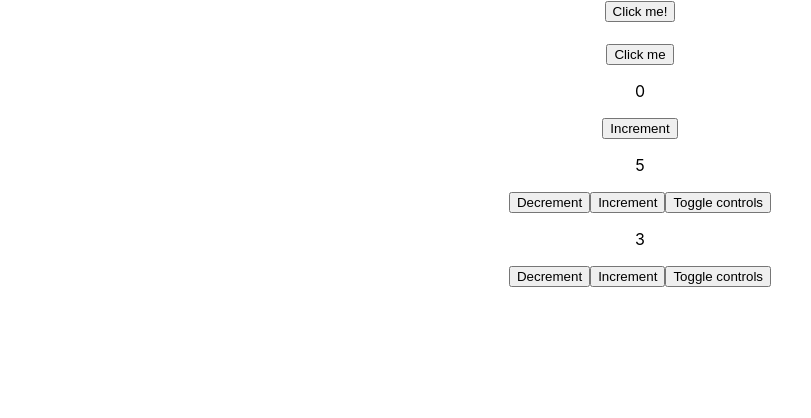
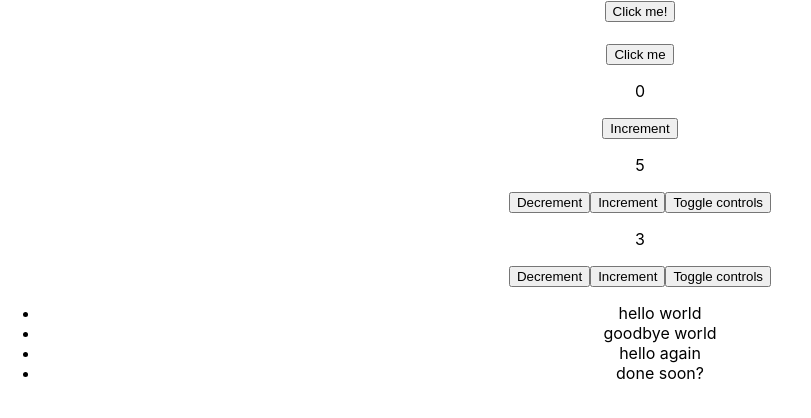
Before and after one commit to fuzzheim/create-react-app-workshop, a React (Create React App) app: page / in a window 1280 px wide. Shown: the top 418 px of the page, without its empty margins (0-811 px from the left). Built offline with nearby package versions, Linux system fonts and the light colour scheme.

Commit message:
Added ItemList

```diff
--- a/src/App.tsx
+++ b/src/App.tsx
@@ -6,6 +6,8 @@ import { HelloWorldHeading } from "features/HelloWorldHeading/HelloWorldHeading"
 import { Incrementor } from "features/Incrementor/Incrementor"
 import Counter from "features/Counter"
 import CounterTree from "features/CounterTree"
+import ItemList from "features/ItemList"
+import { ITEM_LIST_DATA } from "features/ItemList/ITEM_LIST_DATA"
 
 const App = () => {
 	return (
@@ -20,6 +22,7 @@ const App = () => {
 				}}
 			/>
 			<CounterTree initialValue={3} />
+			<ItemList items={ITEM_LIST_DATA} />
 		</div>
 	)
 }
--- /dev/null
+++ b/src/features/ItemList/IItemListItem.ts
@@ -0,0 +1,4 @@
+export interface IItemListItem {
+	id: string | number
+	text: string
+}
--- /dev/null
+++ b/src/features/ItemList/ITEM_LIST_DATA.ts
@@ -0,0 +1,8 @@
+import { IItemListItem } from "./IItemListItem"
+
+export const ITEM_LIST_DATA: IItemListItem[] = [
+	{ id: 1, text: "hello world" },
+	{ id: 2, text: "goodbye world" },
+	{ id: 3, text: "hello again" },
+	{ id: 4, text: "done soon?" }
+]
--- /dev/null
+++ b/src/features/ItemList/ItemList.tsx
@@ -0,0 +1,20 @@
+import React from "react"
+import { IItemListItem } from "./IItemListItem"
+
+interface IItemListProps {
+	items?: IItemListItem[]
+}
+
+export const ItemList: React.FC<IItemListProps> = (props) => {
+	const items = props.items || []
+
+	const liItems: any[] = []
+	for (const anItem of items) {
+		liItems.push(<li key={anItem.id}>{anItem.text}</li>)
+	}
+
+	return <ul>{liItems}</ul>
+	//return <ul>{items.map((item) => <li key={item.id}>{item.text}</li>)}</ul>
+}
+
+export default ItemList
--- /dev/null
+++ b/src/features/ItemList/index.ts
@@ -0,0 +1 @@
+export { default } from "./ItemList"
```
